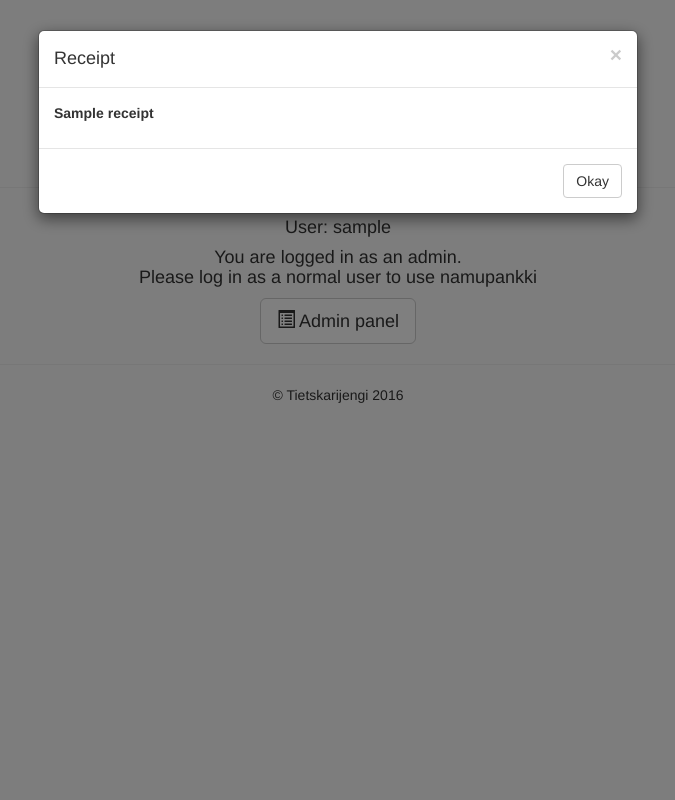
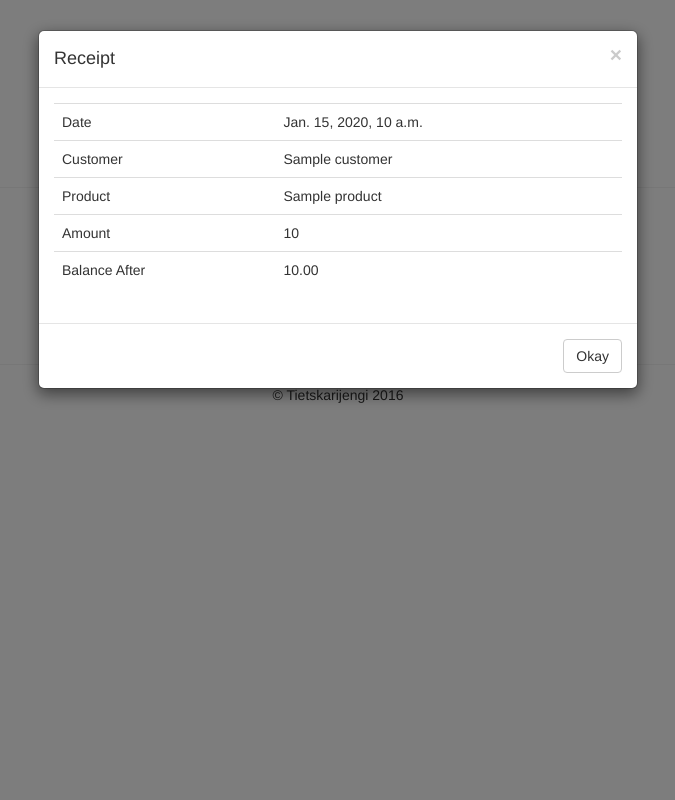
Before and after one commit to athenekilta/namubufferi, a Django app: template namubufferiapp/templates/namubufferiapp/base_home.html in a window 1280 px wide. Shown: the whole page, without its empty margins (302-977 px from the left). Run offline with Django 3.2, Linux system fonts and the light colour scheme; a user stored in the database is signed in; tables that the repository leaves empty hold one stand-in row (values such as "Sample post"); the template is opened without the code that fills it: values that come from a table or form of the project are taken from there, most other values are stand-ins (such as "Sample title", 1, 10 or a date in 2020); parts of the project's set-up code (start-up, migrations or seed data) failed here and were passed over; some libraries are stand-ins or nearby versions; some web fonts are replaced.

Commit message:
Add transaction details to receipt

```diff
--- a/namubufferiapp/templates/namubufferiapp/base_home.html
+++ b/namubufferiapp/templates/namubufferiapp/base_home.html
@@ -21,7 +21,28 @@
         <h4 class="modal-title">Receipt</h4>
       </div>
       <div class="modal-body">
-        <p><strong>{{ receipt }}</strong></p>
+        <table class="table">
+          <tr>
+            <td>Date</td>
+            <td>{{ receipt.timestamp }}</td>
+          </tr>
+          <tr>
+            <td>Customer</td>
+            <td>{{ receipt.customer }}</td>
+          </tr>
+          <tr>
+            <td>Product</td>
+            <td>{{ receipt.product }}</td>
+          </tr>
+          <tr>
+            <td>Amount</td>
+            <td>{{ receipt.amount }}</td>
+          </tr>
+          <tr>
+            <td>Balance After</td>
+            <td>{{ request.user.userprofile.balance }}</td>
+          </tr>
+        </table>
       </div>
       <div class="modal-footer">
         <button type="button" class="btn btn-default" data-dismiss="modal">Okay</button>
--- a/namubufferiapp/views.py
+++ b/namubufferiapp/views.py
@@ -45,7 +45,7 @@ def buy_view(request):
 
     product.make_sale()
 
-    context['receipt'] = 'You purchased an item with ' + str(price) + 'e'
+    context['receipt'] = new_transaction
 
     return render(request, 'namubufferiapp/base_home.html', context)
 
```
